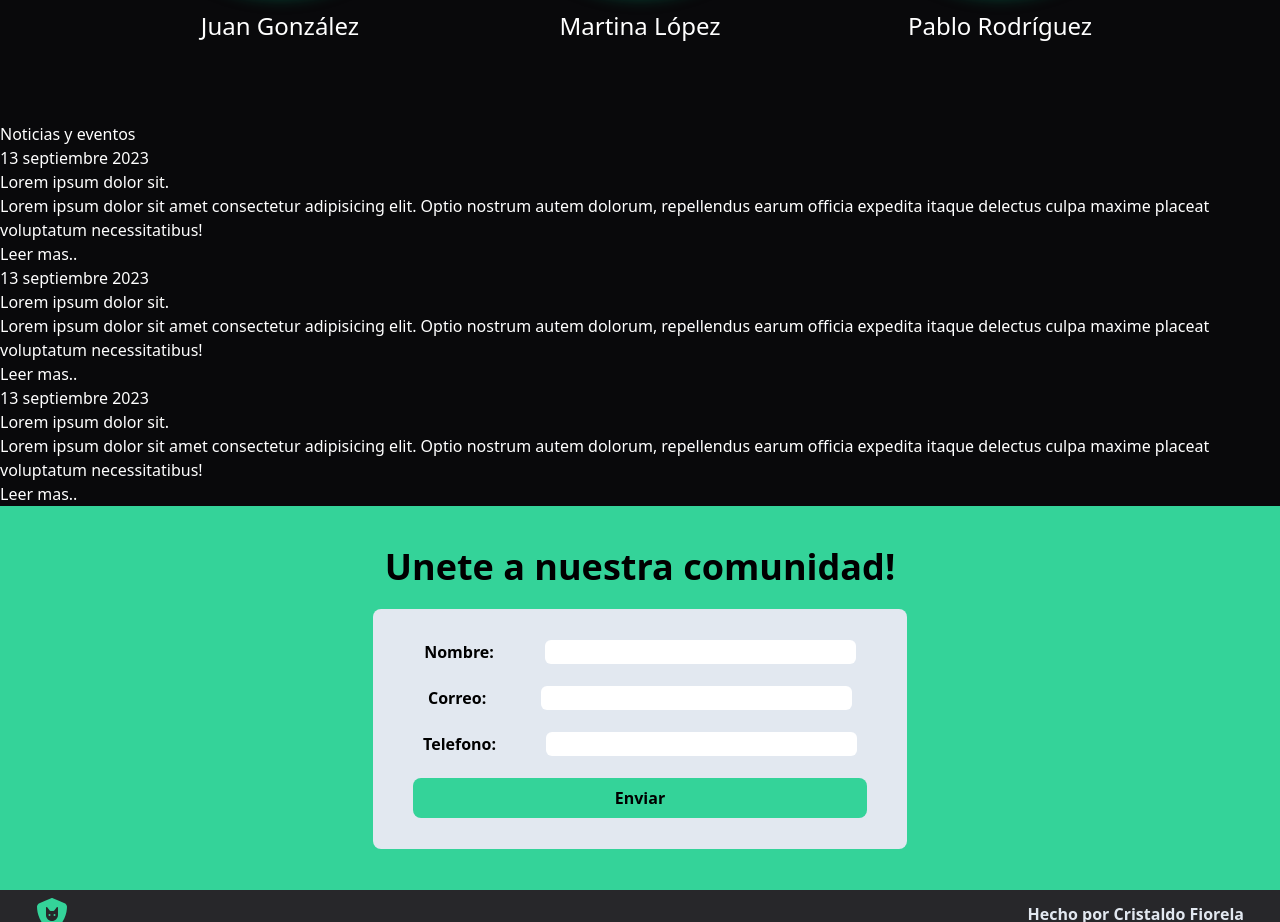
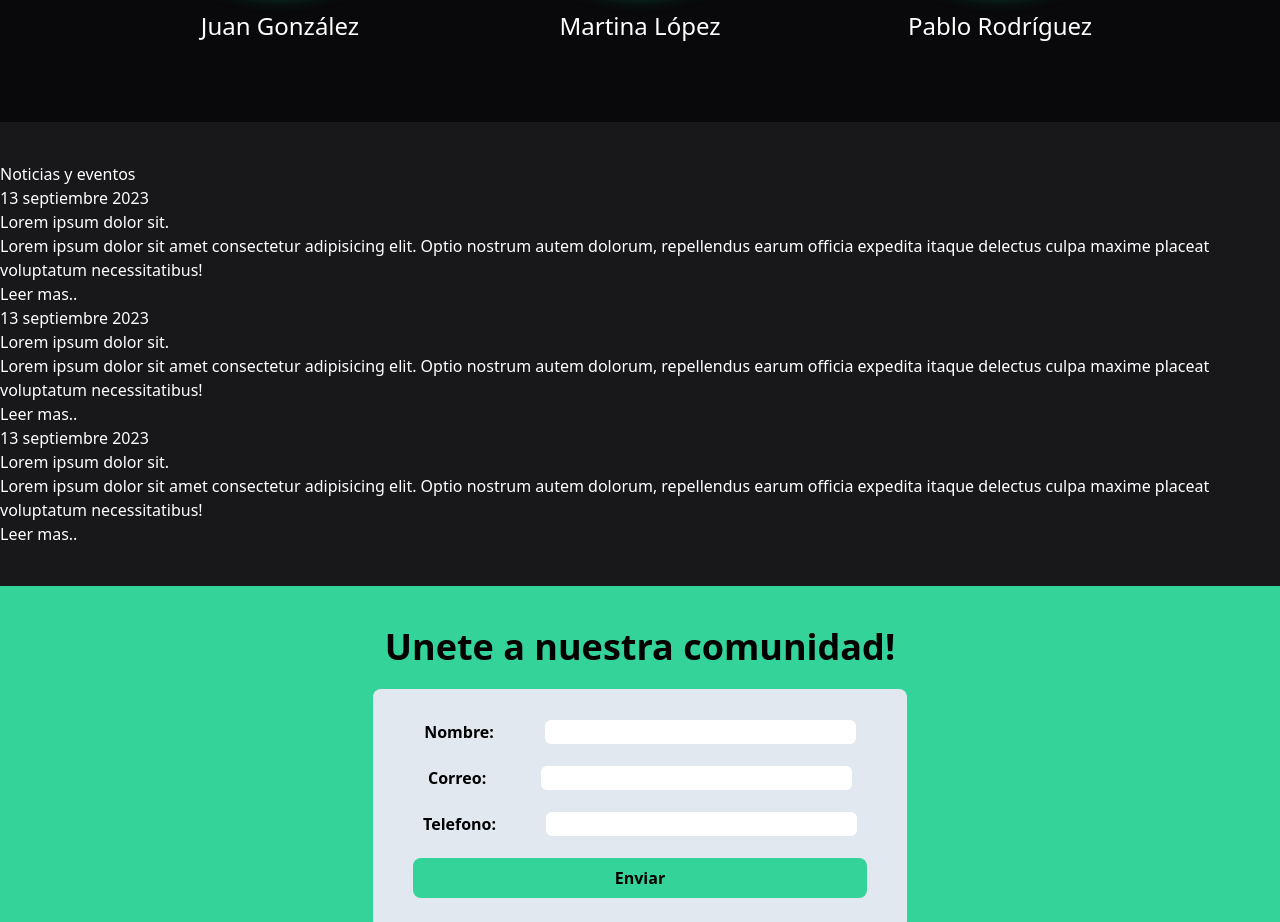
Before and after one commit to Cristaldo-Fiorela/Academia-JiuJitsu-JAVA, a React (Vite) app: page / in a window 1280 px wide. Shown: the part 1640-2562 px from the top of the page. Built offline with nearby package versions, Linux system fonts and the light colour scheme.

Commit message:
estilos de fondo de seccion

```diff
--- a/src/assets/components/Noticias.jsx
+++ b/src/assets/components/Noticias.jsx
@@ -1,7 +1,7 @@
 function Noticias() {
     return (
         <>
-            <section className="text-white">
+            <section className="text-white bg-zinc-900 py-10">
                 <h3>Noticias y eventos</h3>
                 <div>
                     <article>
```
